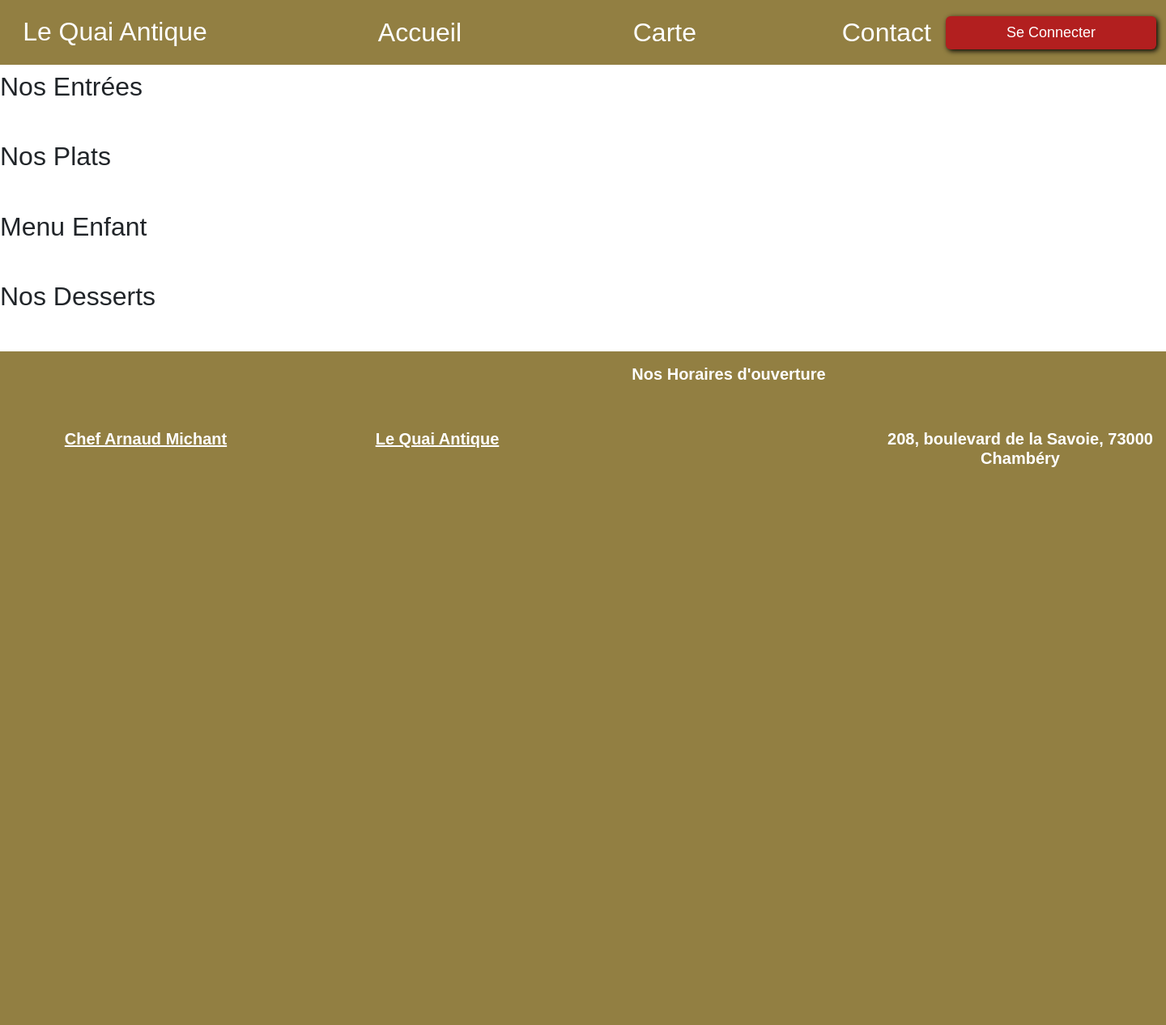
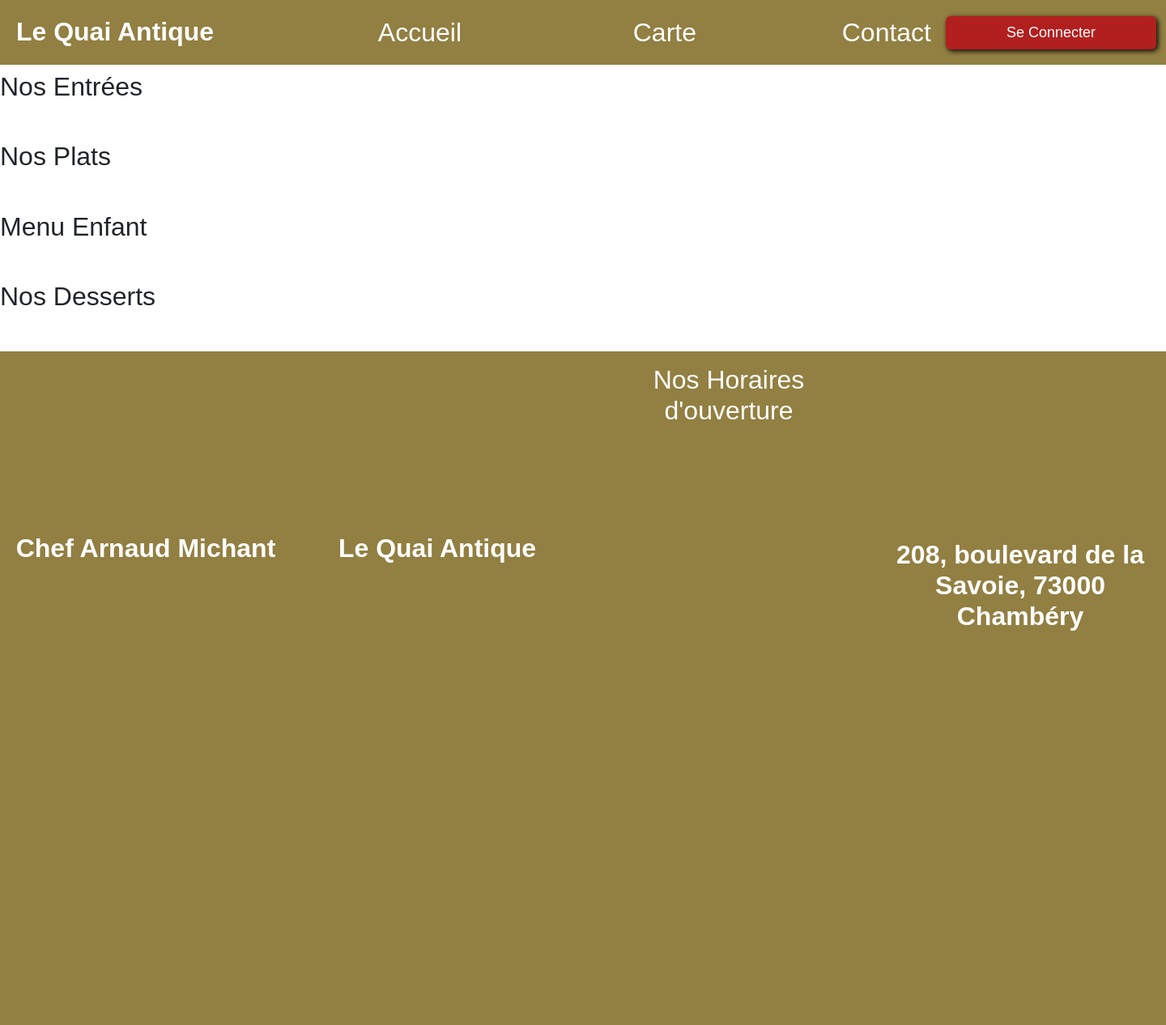
Before and after one commit to AxelTei/Le_Quai_Antique, a Symfony app: template templates/menu/index.html.twig in a window 1440 px wide. Shown: the whole page at 81% size. After the commit the page ends 779 px from the top, so only its background shows below. Run offline with Twig, Linux system fonts and the light colour scheme; the template is opened without the code that fills it, so the values that code supplies are empty; some libraries are stand-ins or nearby versions; some web fonts are replaced.

Commit message:
finish footer style

```diff
--- a/public/css/style.css
+++ b/public/css/style.css
@@ -9,7 +9,7 @@ body {
 
 .navbar-brand {
     font-family: "dulcinea", sans-serif;
-    font-weight: 400;
+    font-weight: 600;
     font-style: normal;
     width: 260px;
     height: 60px;
@@ -108,7 +108,19 @@ body {
     }
 
     .footer {
-        height: 52rem;
+        height: 38rem;
+    }
+
+    .footer-main-title {
+        padding-top: 10rem;
+    }
+
+    .footer-hours {
+        padding-top: 1rem;
+    }
+
+    .footer-title {
+        padding-top: 8.5rem;
     }
 }
 
@@ -122,27 +134,41 @@ body {
     }
 
     .footer {
-        height: 67rem;
+        height: 62rem;
+    }
+
+    .footer-main-title {
+        padding-top: 2rem;
+    }
+
+    .footer-hours {
+        padding-top: 3rem;
+    }
+
+    .footer-title {
+        padding-top: 2rem;
     }
 }
 
 .footer-main-title {
+    font-family: "dulcinea", sans-serif;
     font-weight: 600;
-    text-decoration: underline;
-    padding-top: 2rem;
+    font-style: normal;
+    font-size: xx-large;
 }
 
 .footer-title {
+    font-family: "dulcinea", sans-serif;
     font-weight: 600;
-    font-family: "Lobster", Arial, Helvetica, sans-serif;
-}
-
-.footer-hours {
-    padding-top: 1rem;
+    font-style: normal;
+    font-size: xx-large;
 }
 
 .footer-title-hours {
-    font-weight: 600;
+    font-family: "dulcinea", sans-serif;
+    font-weight: 400;
+    font-style: normal;
+    font-size: xx-large;
 }
 
 /* Button Section */
--- a/templates/base.html.twig
+++ b/templates/base.html.twig
@@ -178,7 +178,7 @@
 
 			<!--Footer Section-->
 
-			<footer class="container-fluid footer" {% if is_granted('ROLE_ADMIN') %} style="height: 82rem;" {% endif %}>
+			<footer class="container-fluid footer" {% if is_granted('ROLE_ADMIN') %} style="height: auto;" {% endif %}>
 				<div class="row">
 					<div class="col-sm-3 mx-auto text-center footer-main-article">
 						<h2 class="footer-main-title">Chef Arnaud Michant</h2>
@@ -187,7 +187,7 @@
 						<h2 class="footer-main-title">Le Quai Antique</h2>
 					</div>
 					<div class="col-sm-3 mx-auto text-center footer-hours">
-						<h2 class="footer-title-hours mb-5">Nos Horaires d'ouverture</h2>
+						<h2 class="footer-title-hours mb-3">Nos Horaires d'ouverture</h2>
 						<div class="row">
 							{% for schedule in schedules %}
 								<div class="col-6">
```
